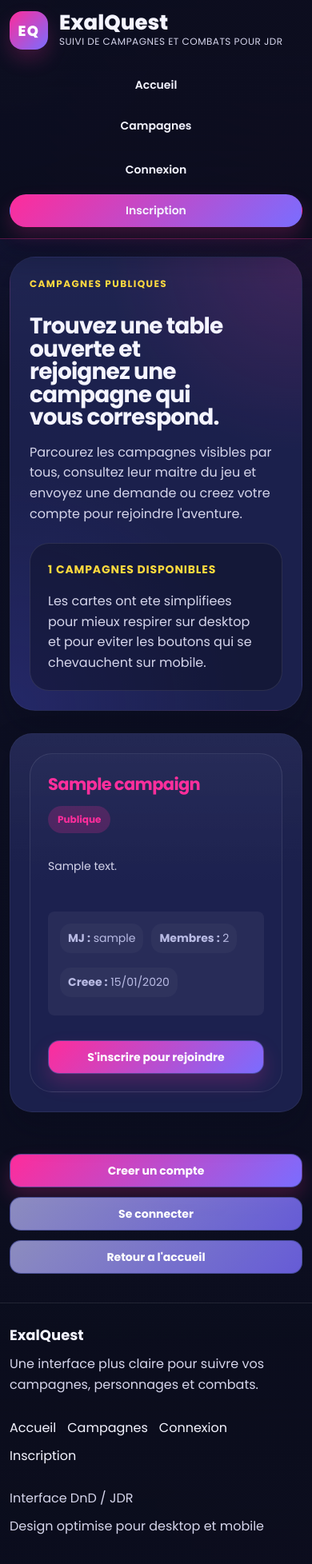
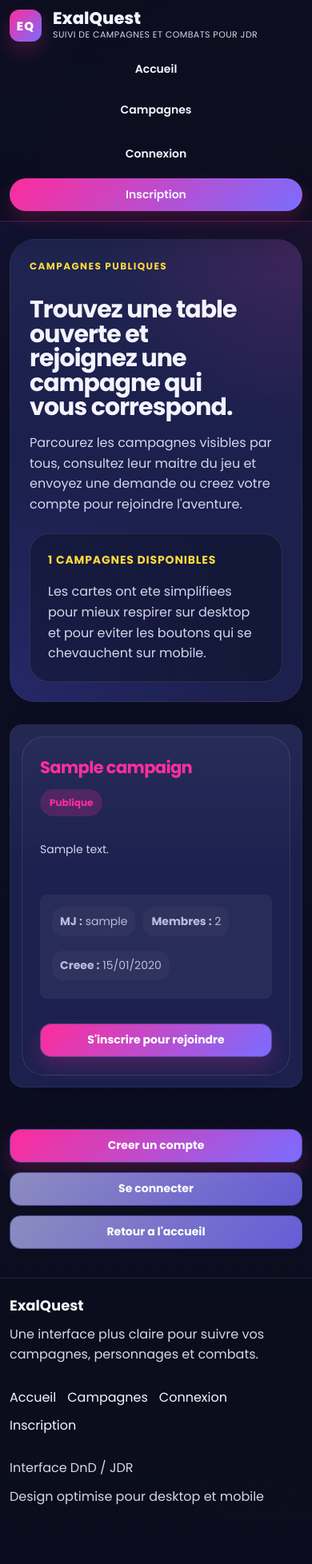
Before and after one commit to Jonathan2433/DND_FIGHT_TRACKER, a Flask app: page /campaign/list in a window 390 px wide. Shown: the whole page at 80% size. After the commit the page ends 1882 px from the top, so only its background shows below. Run offline with Flask 3, Linux system fonts and the light colour scheme; tables that the repository leaves empty hold one stand-in row (values such as "Sample post").

Commit message:
Refonte responsive mobile et tablette

```diff
--- a/static/css/base.css
+++ b/static/css/base.css
@@ -197,6 +197,32 @@ a:hover {
     text-decoration: underline;
 }
 
+
+img,
+video,
+canvas,
+svg {
+    max-width: 100%;
+    height: auto;
+}
+
+.site-shell,
+.site-main,
+.card,
+.page-hero {
+    min-width: 0;
+}
+
+h1,
+h2,
+h3,
+h4,
+p,
+a,
+span {
+    overflow-wrap: anywhere;
+}
+
 hr {
     border: none;
     border-top: 1px solid var(--color-border);
--- a/static/css/layout.css
+++ b/static/css/layout.css
@@ -4,7 +4,7 @@
 
 .combat-layout {
     display: grid;
-    grid-template-columns: 1fr 400px;
+    grid-template-columns: minmax(0, 1fr) minmax(280px, 400px);
     gap: 30px;
 }
 
@@ -18,7 +18,7 @@
 
 .combatants-grid {
     display: grid;
-    grid-template-columns: repeat(auto-fit, minmax(350px, 1fr));
+    grid-template-columns: repeat(auto-fit, minmax(260px, 1fr));
     gap: 20px;
     margin-bottom: 20px;
 }
--- a/static/css/responsive.css
+++ b/static/css/responsive.css
@@ -1,19 +1,8 @@
-@media (max-width: 1100px) {
-    .site-header__inner {
-        flex-direction: column;
-        align-items: flex-start;
-    }
-
-    .site-nav {
-        width: 100%;
-        justify-content: space-between;
-    }
-
-    .site-footer__inner {
-        grid-template-columns: 1fr;
-    }
-
-    .combat-layout {
+@media (max-width: 1200px) {
+    .campaign-page__hero,
+    .campaign-settings-layout,
+    .combat-layout,
+    .player-layout {
         grid-template-columns: 1fr;
     }
 
@@ -21,6 +10,27 @@
     .initiative-panel-enhanced {
         position: relative;
         top: 0;
+        width: 100%;
+        max-width: 100%;
+        min-width: 0;
+        max-height: none;
+    }
+}
+
+@media (max-width: 1100px) {
+    .site-header__inner {
+        flex-direction: column;
+        align-items: stretch;
+        gap: 14px;
+    }
+
+    .site-nav {
+        width: 100%;
+        justify-content: flex-start;
+    }
+
+    .site-footer__inner {
+        grid-template-columns: 1fr;
     }
 
     .sticky-turn-bar {
@@ -31,8 +41,49 @@
 }
 
 @media (max-width: 900px) {
-    .edit-grid {
+    .edit-grid,
+    .grid-form,
+    .encounter-row,
+    .campaign-page__hero,
+    .campaign-settings-layout {
         grid-template-columns: 1fr;
+    }
+
+    .profile-header,
+    .create-header,
+    .campaign-settings-header,
+    .combatant-header,
+    .combat-card-header,
+    .combat-card-body,
+    .template-row {
+        flex-direction: column;
+        align-items: flex-start;
+    }
+
+    .combat-card-actions,
+    .campaign-actions,
+    .campaign-settings-actions,
+    .group-actions {
+        width: 100%;
+        justify-content: flex-start;
+    }
+
+    .create-campaign-container,
+    .create-form-card {
+        padding: 20px;
+    }
+
+    .campaign-member-item {
+        flex-direction: column;
+        align-items: flex-start;
+    }
+
+    .campaign-member-item form {
+        width: 100%;
+    }
+
+    .campaign-member-item .btn {
+        width: 100%;
     }
 }
 
@@ -43,6 +94,14 @@
 
     .site-main {
         padding: 22px 0 36px;
+    }
+
+    .card,
+    .campaign-page__hero,
+    .public-campaign-card,
+    .create-form-card {
+        padding: 18px;
+        border-radius: 20px;
     }
 
     .site-nav,
@@ -61,8 +120,25 @@
         border-left: 0;
     }
 
+    .site-nav__link,
+    .btn,
+    .btn-primary,
+    .btn-secondary,
+    .btn-warning,
+    .btn-danger {
+        width: 100%;
+    }
+
+    .site-brand {
+        width: 100%;
+    }
+
     .site-brand__title {
-        font-size: 26px;
+        font-size: 24px;
+    }
+
+    .site-brand__subtitle {
+        font-size: 11px;
     }
 
     .section-head {
@@ -71,7 +147,7 @@
     }
 
     .initiative-panel-enhanced {
-        min-width: 300px;
+        min-width: 0;
     }
 
     .enhanced-initiative-card {
@@ -129,22 +205,87 @@
         min-width: 200px;
     }
 
-    .form-grid {
+    .form-grid,
+    .dashboard-stats,
+    .template-grid,
+    .public-campaigns-grid,
+    .combat-card-grid,
+    .combatants-grid,
+    .stats-grid {
         grid-template-columns: 1fr;
     }
 
-    .file-row {
+    .file-row,
+    .damage-form,
+    .live-chrono-bar {
         flex-direction: column;
+        align-items: stretch;
+        gap: 8px;
+    }
+
+    .live-chrono-bar {
+        font-size: 13px;
+    }
+
+    .pj-dashboard-grid {
+        display: grid;
+        grid-template-columns: repeat(2, minmax(0, 1fr));
+    }
+
+    .pj-dashboard-card {
+        width: 100%;
+    }
+
+    .campaign-header {
+        flex-direction: column;
+        align-items: flex-start;
+    }
+
+    .campaign-actions form,
+    .campaign-actions form .btn {
+        width: 100%;
     }
 }
 
 @media (max-width: 480px) {
     .site-header__inner {
-        padding: 14px 0;
+        padding: 12px 0;
+    }
+
+    .site-brand__mark {
+        width: 40px;
+        height: 40px;
+        border-radius: 12px;
+        font-size: 15px;
+    }
+
+    .site-brand__title {
+        font-size: 21px;
     }
 
     .site-nav__link,
     .site-nav__welcome {
         width: 100%;
     }
+
+    .card,
+    .campaign-page__hero,
+    .public-campaign-card,
+    .create-form-card,
+    .combatant {
+        padding: 14px;
+        border-radius: 16px;
+    }
+
+    .section-title {
+        font-size: clamp(24px, 8vw, 30px);
+    }
+
+    .campaign-header h3 {
+        font-size: 18px;
+    }
+
+    .site-footer__inner {
+        padding: 20px 0 24px;
+    }
 }
```
